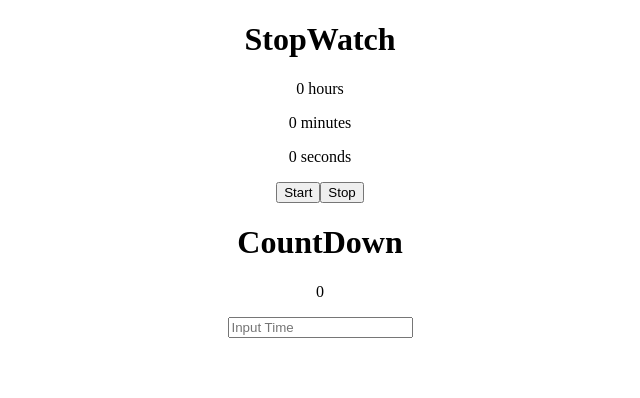
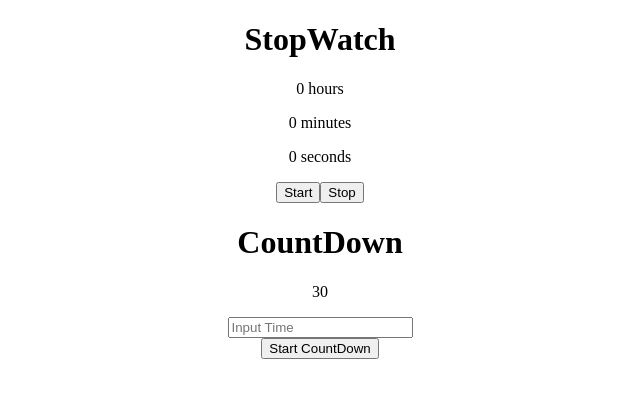
Before and after one commit to Samson300/time-master-react, a React (Create React App) app: page / in a window 1280 px wide. Shown: the top 398 px of the page, without its empty margins (320-960 px from the left). Built offline with nearby package versions, Linux system fonts and the light colour scheme.

Commit message:
adds startcountdown button

```diff
--- a/src/App.js
+++ b/src/App.js
@@ -4,6 +4,7 @@ import Stopwatch from './components/Stopwatch'
 import StartButton from "./components/StartButton"
 import StopButton from "./components/StopButton"
 import CountDown from "./components/CountDown"
+import StartCountDownButton from "./components/StartCountDownButton"
 
 class App extends React.Component {
   constructor(props) {
@@ -13,8 +14,8 @@ class App extends React.Component {
       minutes: 0,
       hours: 0,
       start: 0,
-      countdown: 0,
-      startCountDown: 0
+      countdown: 30,
+      startCountDown: 1
     }
   }
 
@@ -69,7 +70,7 @@ startCountDownTimer = () => {
 }
 
 decrement = () => {
-  if (this.startCountDownTimer === 1) {
+  if (this.startCountDown === 1) {
     this.setState({
       countdown: this.state.countdown - 1
     })
@@ -91,7 +92,8 @@ render() {
       <Stopwatch seconds={this.state.seconds} minutes={this.state.minutes} hours={this.state.hours}/>
       <StartButton startTimer={this.startTimer}/>
       <StopButton stopTimer={this.stopTimer} />
-      <CountDown countdown={this.state.countdown} setCountDownTime={this.setCountDownTime} />
+      <CountDown countdown={this.state.countdown} setCountDownTimer={this.setCountDownTimer} />
+      <StartCountDownButton startCountDownTimer={this.startCountDownTimer} />
     </div>
   );
 }
--- a/src/components/CountDown.js
+++ b/src/components/CountDown.js
@@ -4,14 +4,12 @@ export default function CountDown(props) {
     return (
         <div>
             <h1>CountDown</h1>
-            <p>{props.countdown}</p>
             <form>
             <div class="form-group">
-                <p></p>
+            <p>{props.countdown}</p>
                 <input
-                    value={props.total}
                     onChange={(e) => {
-                        props.setCountDownTime(e.target.value);
+                        props.setCountDownTimer(e.target.value);
                     }}
                     type="number"
                     className="form-control"
--- /dev/null
+++ b/src/components/StartCountDownButton.js
@@ -0,0 +1,9 @@
+import React from "react"
+
+export default function StartCountDownButton(props) {
+    return (
+        <button onClick={() => {
+            props.startCountDownTimer()
+        }}>Start CountDown</button>
+    )
+}
```
